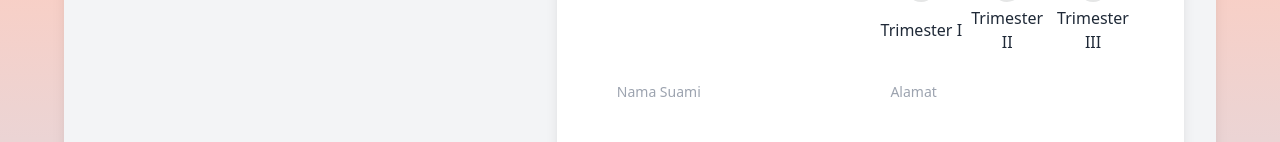
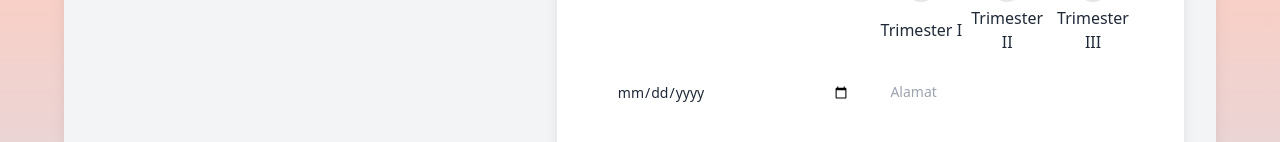
Before and after one commit to muhammadrinaldi7/si_betina, a React (Vite) app: page /identity in a window 1280 px wide. Shown: the part 658-800 px from the top of the page. Built offline with nearby package versions, Linux system fonts and the light colour scheme; sample sign-in values are in the browser's storage.

Commit message:
Test Input Date

```diff
--- a/src/components/Identitas/Index.jsx
+++ b/src/components/Identitas/Index.jsx
@@ -179,7 +179,7 @@ const Index = () => {
               <input
                 className="w-full rounded-lg border-gray-200 p-3 text-sm"
                 placeholder="Nama Suami"
-                type="nama_suami"
+                type="date"
                 id="nama_suami"
               />
             </div>
```
